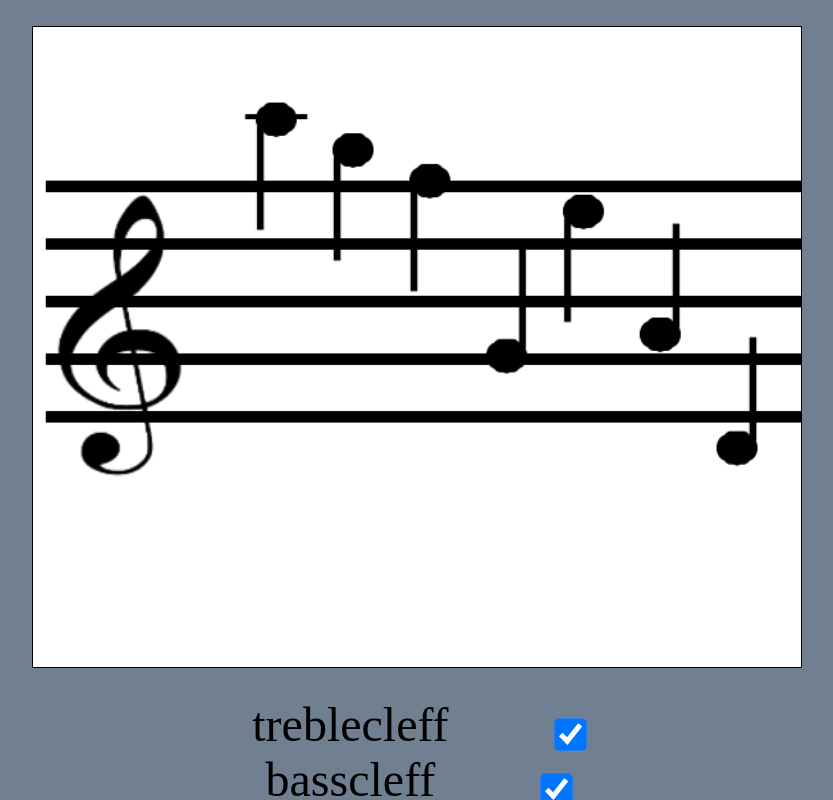
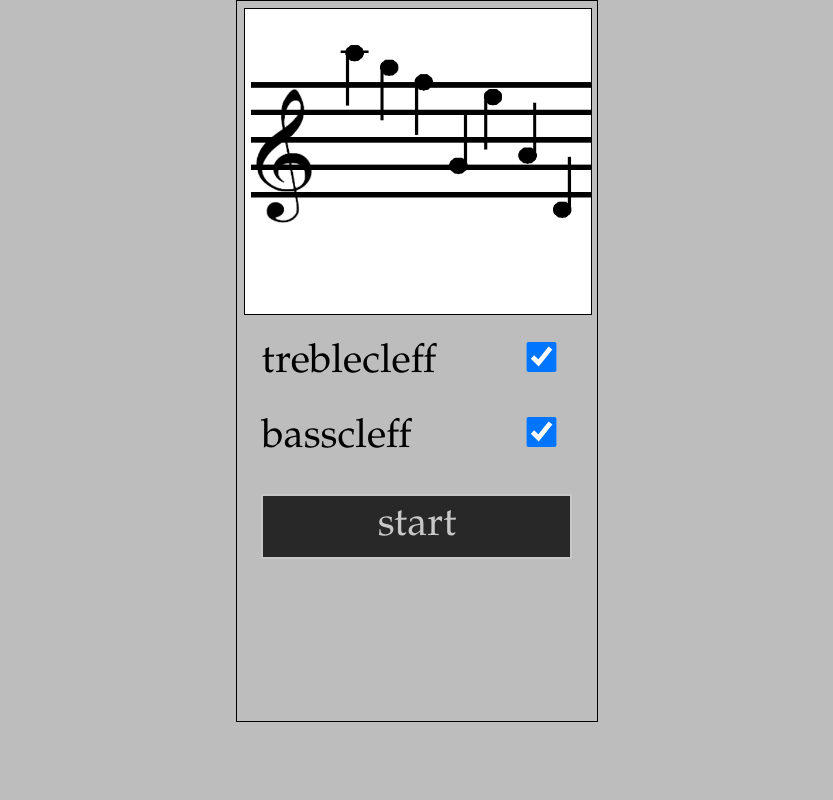
Before and after one commit to lukes611/LearnNotes, a plain HTML site: page www/index.html in a window 1280 px wide. Shown: the whole page, without its empty margins (224-1057 px from the left). Drawn offline with Linux system fonts and the light colour scheme.

Commit message:
improving style

```diff
--- a/www/index.html
+++ b/www/index.html
@@ -13,16 +13,42 @@
 		<script src="musictheory.js"></script>
 	</head>
 	<body>
-        <div class="canvasHolder">
-		  <canvas width="600" height="500" id="myc"></canvas>
+        <div class="GameBox">
+            <div class="canvasWrapper">
+		      <canvas width="600" height="500" id="myc"></canvas>
+            </div>
+            <div class="BottomSection">
+                <div id="startMenuContainer">
+
+                    <div class="cleffOptionContainer" >
+                        <div>treblecleff</div>
+                        <input id="tc" type="checkbox" checked="true" />
+                    </div>
+                    <div class="cleffOptionContainer">
+                        <div>basscleff</div>
+                        <input id="bc" checked="true" type="checkbox" />
+                    </div>
+			     <button id="start_button">start</button>
+
+
+                </div>
+                <div id="gameMenuContainer">
+                    <div id="note_buttons_container" >
+                </div>
+
+            </div>
         </div>
+        <!--
+
+        -->
+        <!--
 		<div id="controls_container">
 			<div class="btc" >treblecleff<input class="btccb" id="tc" type="checkbox" checked="true" /></div>
 			<div class="btc">basscleff<input class="btccb" id="bc" checked="true" type="checkbox" /></div>
 			<button id="start_button">Start</button>
 		</div>
 		<div id="note_buttons_container" >
-		</div>
+		</div>-->
 		<script type="text/javascript">
 
 			function Game(cb)
@@ -207,6 +233,7 @@
 
 			$(document).ready(function()
 			{
+                if(0)return;
 				var g = new Game(function()
 				{
 					g.draw_start_screen();
--- a/www/primarycss.css
+++ b/www/primarycss.css
@@ -1,43 +1,84 @@
 html, body{
 	padding : 0;
     margin : 0;
-    background-color : slategray;
+    background-color : rgb(189,189,189);
 }
 
-.canvasHolder{
+/*the game box contains everything for the game*/
+.GameBox{
+    border : 1px solid black;
     width : 100%;
+    height : 99vh;
 }
 
-canvas
-{
-	height : 45vh;
+/*desktop size screens*/
+@media (min-width : 360px){ /*desktop*/
+    .GameBox{
+        width : 360px;
+        height : 720px;
+        margin-left : 50%;
+        position : relative;
+        left : -180px;
+    }
+}
+
+/*outer part of canvas*/
+.canvasWrapper{
+    width : 100%;
+    height : 45%;
+}
+
+/*canvas itself*/
+canvas{
+	height : 94%;
     width : 96%;
     margin: 2%;
     border : 1px solid black;
 }
 
-@media (min-width : 600px){ /*desktop*/
-    .canvasHolder{
-
-    }
-    canvas{
-        width : 60%;
-        height : 50%;
-        margin-left : 20%;
-    }
-
+/*a section to hold buttons and such*/
+.BottomSection{
+    width : 96%;
+    margin:2%;
+    margin-top : 0%;
+    height : 48%;
 }
 
-#start_button
-{
-	background-color:green;
-	font-family:Ariel;
-	color : white;
-	width : 80%;
-	height: 25%;
-	font-size: 210%;
-	margin-left:10%;
-	margin-top:5%;
+
+/*
+CSS for start menu:
+*/
+
+.cleffOptionContainer{
+    width : 100%;
+    padding-top : 4%;
+    padding-bottom : 4%;
+    display : inline-block;
+    font-family : Palatino, "Palatino Linotype", "Palatino LT STD", "Book Antiqua", Georgia, serif;
+}
+
+.cleffOptionContainer div{
+    font-size : 250%;
+    padding-left : 5%;
+    width : 70%;
+    float : left;
+}
+
+.cleffOptionContainer input{
+    width : 20%;
+    height : 30px;
+}
+
+#start_button{
+    font-family : Palatino, "Palatino Linotype", "Palatino LT STD", "Book Antiqua", Georgia, serif;
+	background-color:rgb(40,40,40);
+	color : rgb(200,200,200);
+    border : 2px solid rgb(200,200,200);
+	width : 90%;
+	font-size: 250%;
+    margin : 5%;
+    padding-top : 2%;
+    padding-bottom : 2%;
 }
 
 #note_buttons_container
```
